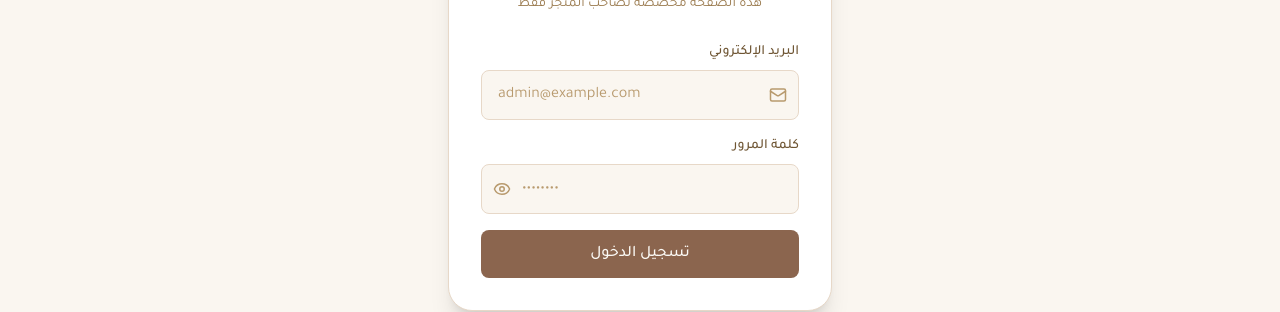
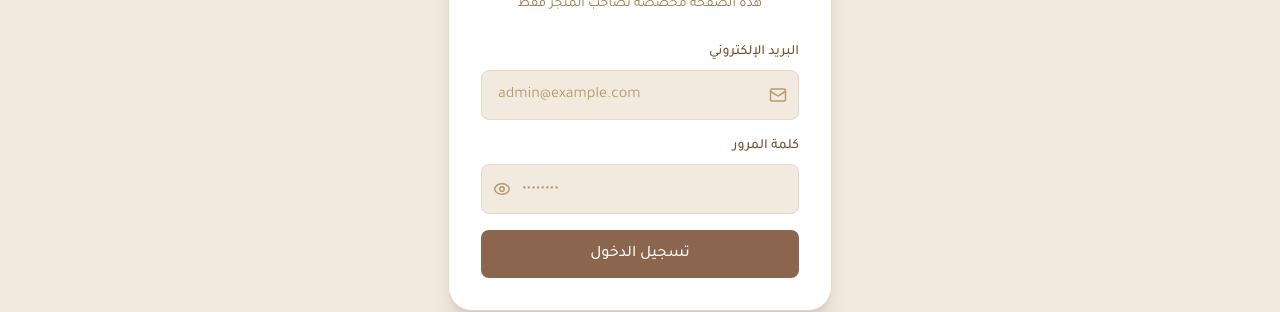
Before and after one commit to mohammed-webdev307/lamsa-hedaya, a React (Vite) app: page /admin/login in a window 1280 px wide. Shown: the part 247-559 px from the top of the page. Built offline with nearby package versions, Linux system fonts and the light colour scheme; no server answers; the database is empty.

Commit message:
Add files via upload

```diff
--- a/src/App.tsx
+++ b/src/App.tsx
@@ -26,7 +26,7 @@ function App() {
       <StoreProvider>
         <BrowserRouter>
         <ScrollToTopOnNavigate />
-        <div className="flex flex-col min-h-screen">
+        <div className="site-theme flex flex-col min-h-screen">
           <Header />
           <main className="flex-1">
             <Routes>
--- a/src/index.css
+++ b/src/index.css
@@ -79,6 +79,46 @@
   }
 }
 
+/* Storefront theme surfaces: make the selected preset affect the actual page,
+   while preserving white product cards for readability. */
+.site-theme {
+  background-color: var(--theme-background);
+  color: var(--theme-text);
+}
+
+.site-theme main {
+  background-color: var(--theme-background);
+}
+
+.site-theme .bg-cream-50,
+.site-theme .bg-cream-100,
+.site-theme .bg-beige-50,
+.site-theme .bg-beige-100 {
+  background-color: var(--theme-soft) !important;
+}
+
+.site-theme .border-beige-100,
+.site-theme .border-beige-200 {
+  border-color: var(--theme-border) !important;
+}
+
+.site-theme .theme-hero {
+  background-image: linear-gradient(225deg, var(--theme-soft), var(--theme-background), color-mix(in srgb, var(--brand-primary) 14%, white)) !important;
+}
+
+.site-theme .btn-primary {
+  background-color: var(--brand-primary) !important;
+}
+
+.site-theme .btn-outline {
+  border-color: var(--brand-primary) !important;
+  color: var(--brand-primary) !important;
+}
+
+.site-theme .section-title {
+  color: var(--theme-text);
+}
+
 @layer utilities {
   .text-balance {
     text-wrap: balance;
--- a/src/pages/HomePage.tsx
+++ b/src/pages/HomePage.tsx
@@ -74,7 +74,7 @@ export default function HomePage() {
   return (
     <div className="pt-14 sm:pt-16">
       {/* Hero Section */}
-      <section className="relative overflow-hidden bg-gradient-to-bl from-cream-100 via-cream-50 to-beige-100">
+      <section className="theme-hero relative overflow-hidden bg-gradient-to-bl from-cream-100 via-cream-50 to-beige-100">
         <div className="container-lux py-8 sm:py-14 lg:py-24">
           <div className="grid lg:grid-cols-2 gap-6 lg:gap-12 items-center">
             {/* Text */}
```
